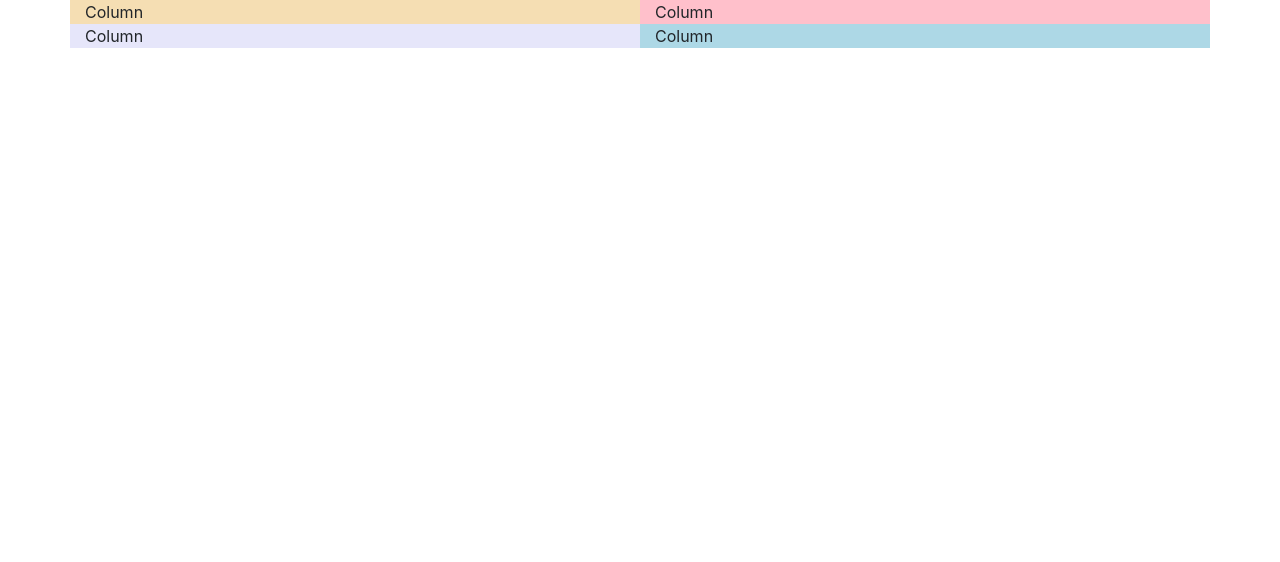
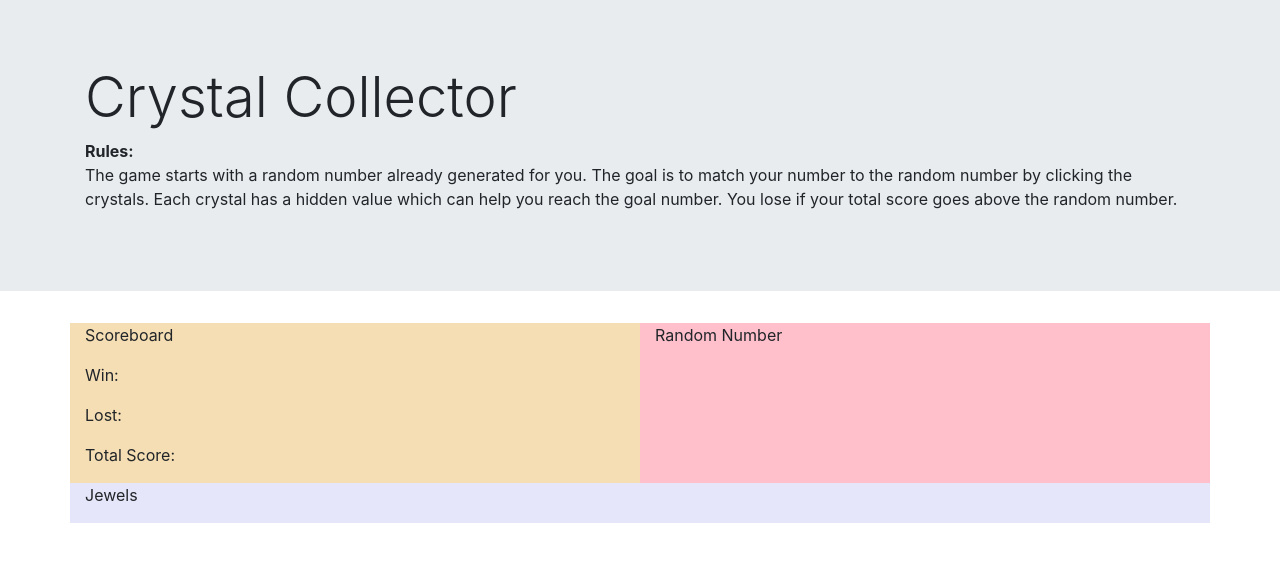
Before and after one commit to jessmeow21/Crystal-Game, a plain HTML site: page index2.html in a window 1280 px wide. Drawn offline with nearby package versions, Linux system fonts and the light colour scheme.

Commit message:
updated css

```diff
--- a/assets/css/style2.css
+++ b/assets/css/style2.css
@@ -9,7 +9,3 @@
 #three {
     background-color: lavender;
 }
-
-#four {
-    background-color: lightblue;
-}
--- a/index2.html
+++ b/index2.html
@@ -12,16 +12,34 @@
     <link rel="stylesheet" href="assets/css/style2.css">
 </head>
 <body>
+    <div class="jumbotron jumbotron-fluid">
+        <div class="container">
+          <h1 class="display-4">Crystal Collector</h1>
+          <strong>Rules:</strong>
+          <p>The game starts with a random number already generated for you. The goal is to match your number to the random number by clicking the crystals. Each crystal has a hidden value which can help you reach the goal number. You lose if your total score goes above the random number.</p>
+        </div>
+      </div>
+
 
     <div class="container">
         <div class="row">
-          <div class="col" id="one">Column</div>
-          <div class="col" id="two">Column</div>
+          <div class="col" id="one">
+              <p>Scoreboard</p>
+              <p class="wins">Win:</p>
+              <p class="lost">Lost:</p>
+              <p class="totalScore">Total Score: </p>
+          </div>
+          <div class="col" id="two">
+            <p>Random Number</p>
+          </div>
           <div class="w-100"></div>
-          <div class="col" id="three">Column</div>
-          <div class="col" id="four">Column</div>
+          <div class="col" id="three">
+            <p>Jewels</p>
+          </div>
         </div>
       </div>
 
+
+
 </body>
 </html>
```
